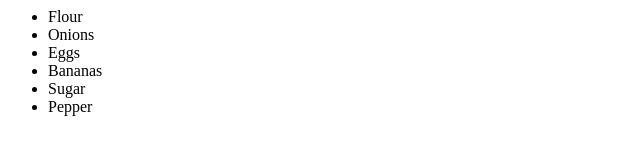
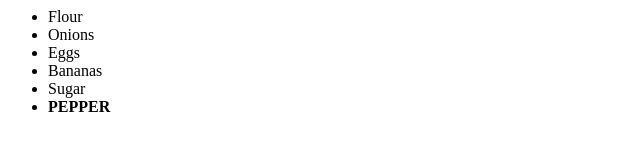
Before and after one commit to aakashmadhu/shoppinglist, a plain HTML site: page index.html in a window 1280 px wide. Shown: the full height of the page, 0-640 px from the left. Drawn offline with Linux system fonts and the light colour scheme.

Commit message:
Making PEPPER really important

```diff
--- a/index.html
+++ b/index.html
@@ -6,7 +6,7 @@
 			<li>Eggs</li>
 			<li>Bananas</li>
 			<li>Sugar</li>
-			<li>Pepper</li>
+			<li><b>PEPPER</b></li>
 		</ul>
 	</body>
 </html>
```
